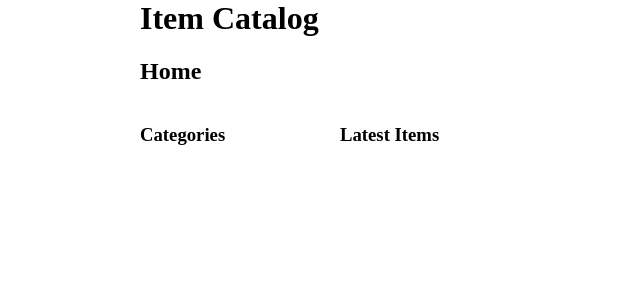
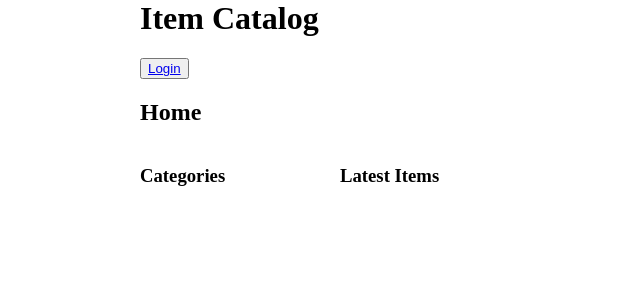
Before and after one commit to dsychin/catalog, a Flask app: page / in a window 1280 px wide. Shown: the top 300 px of the page, without its empty margins (0-640 px from the left). Run offline with Flask 2, Linux system fonts and the light colour scheme; data that the repository does not hold is empty; parts of the project's set-up code (start-up, migrations or seed data) failed here and were passed over.

Commit message:
added login button

```diff
--- a/templates/home.html
+++ b/templates/home.html
@@ -11,6 +11,9 @@
 <body>
     <header>
         <h1>Item Catalog</h1>
+        <button>
+            <a href="{{ url_for('login') }}">Login</a>
+        </button>
     </header>
     <h2>Home</h2>
     <div class="container">
```
